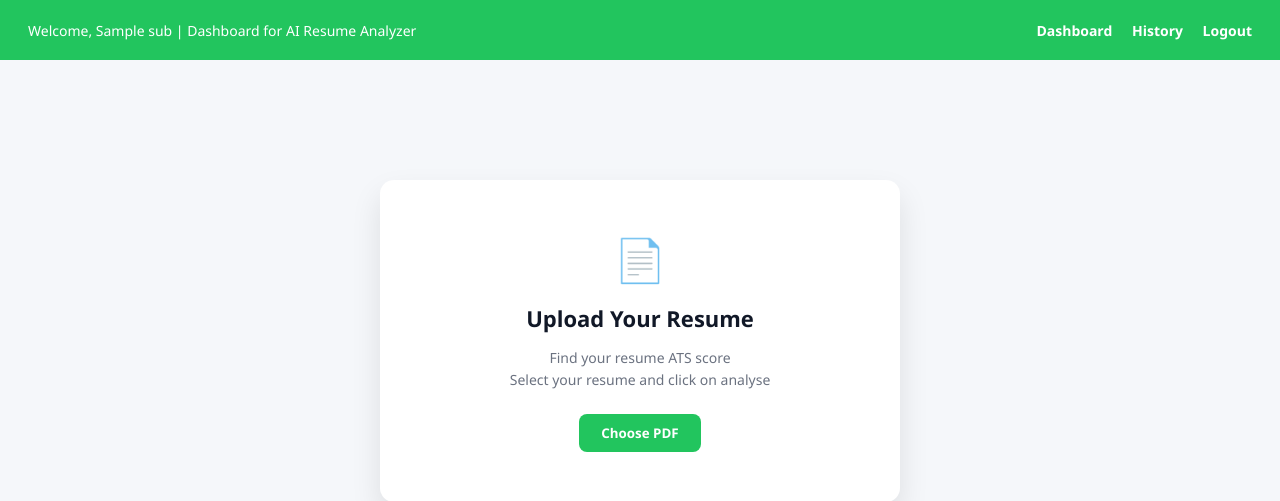
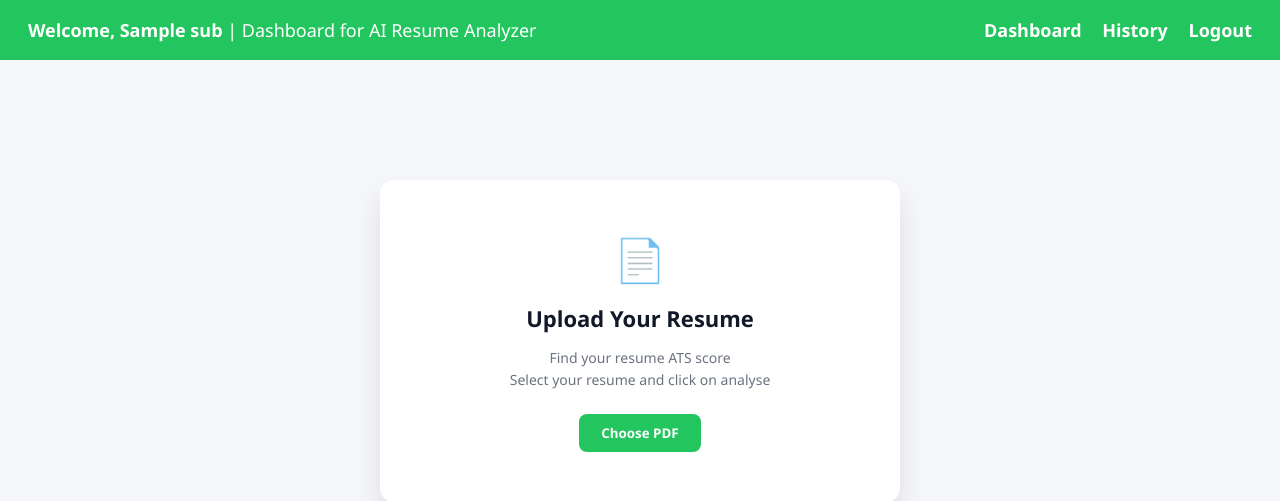
Before and after one commit to AkshayraviC09YC47/AI-Resume-Analyzer, a Flask app: template templates/dashboard.html in a window 1280 px wide. Shown: the top 501 px of the page. Run offline with Flask 3, Linux system fonts and the light colour scheme; the template is opened without the code that fills it: most values are stand-ins (such as "Sample title", 1, 10 or a date in 2020).

Commit message:
Updated css

```diff
--- a/app.py
+++ b/app.py
@@ -218,4 +218,4 @@ def logout():
     return resp
 
 if __name__ == "__main__":
-    app.run(host="172.29.183.197", port=1221, debug=True)
+    app.run(host="192.168.1.20", port=1221, debug=True)
--- a/static/dashboard.css
+++ b/static/dashboard.css
@@ -31,6 +31,10 @@ body {
 
 .navbar a:hover {
     text-decoration: underline;
+}
+
+.navbar {
+    font-size: 18px;
 }
 
 /* Layout */
--- a/templates/dashboard.html
+++ b/templates/dashboard.html
@@ -9,7 +9,7 @@
 
 <nav class="navbar">
     <div class="nav-left">
-        Welcome, {{ payload.sub }} | Dashboard for AI Resume Analyzer
+        <strong> Welcome, {{ payload.sub }} </strong>| Dashboard for AI Resume Analyzer
     </div>
     <div class="nav-right">
         <a href="/dashboard">Dashboard</a>
```
